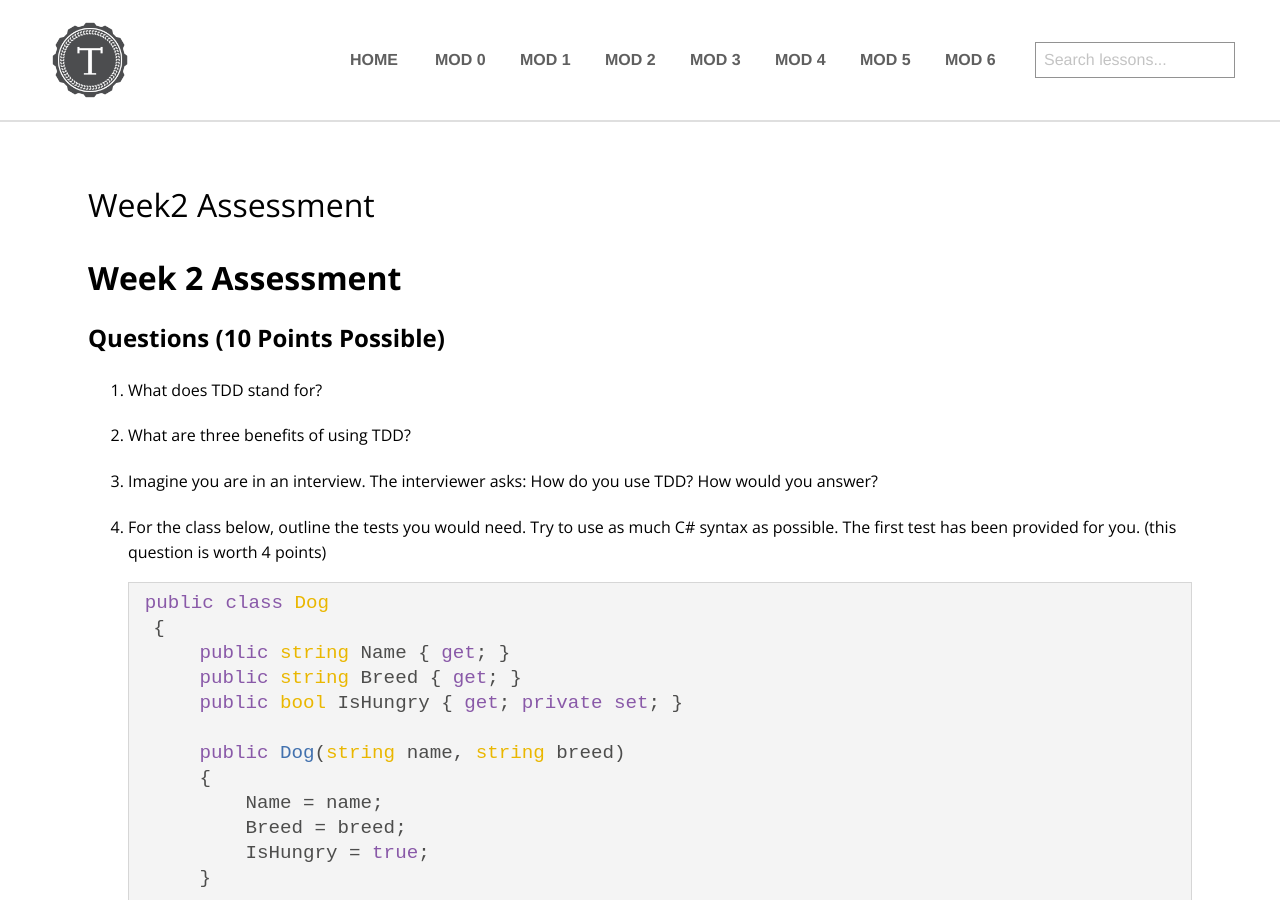
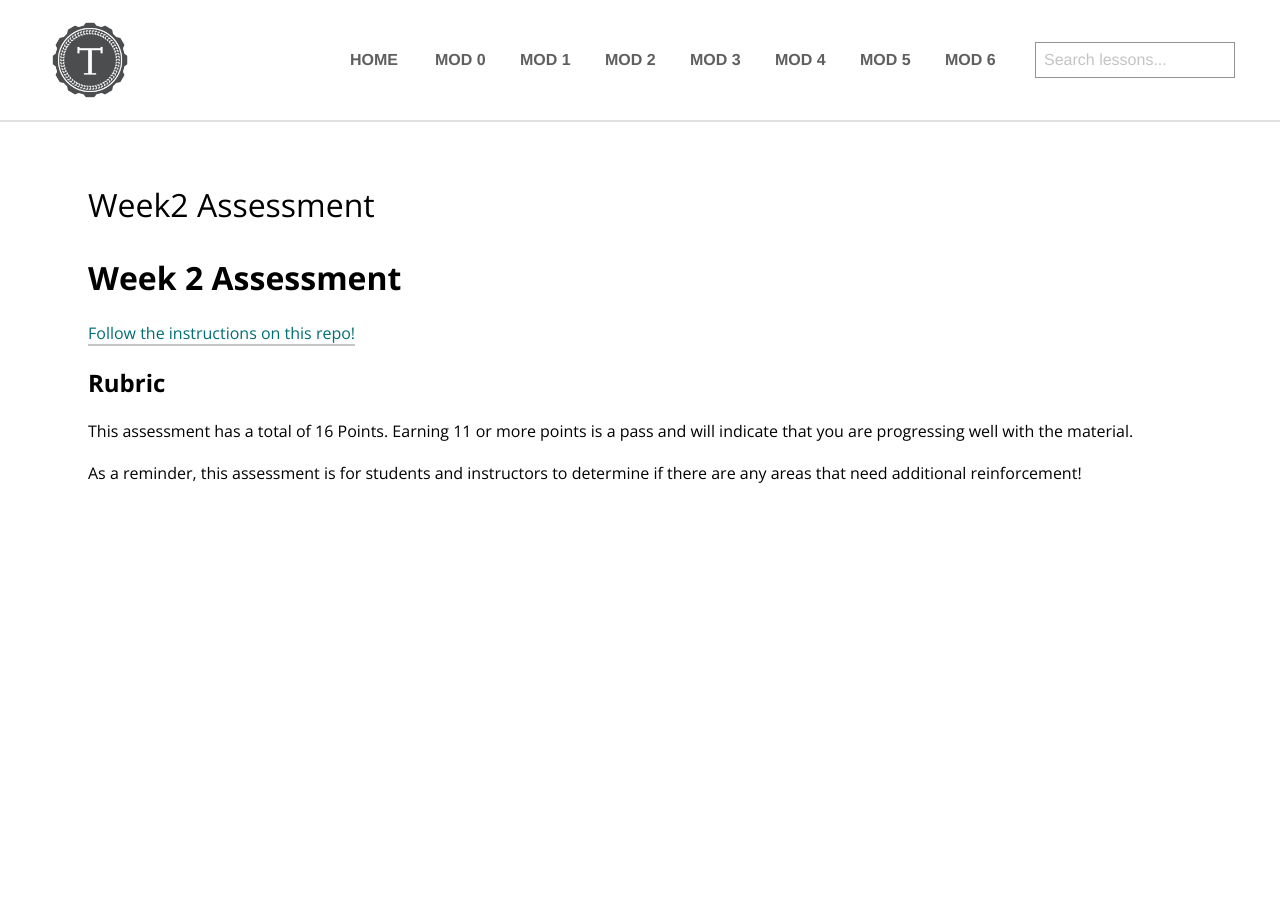
Before and after one commit to turingschool/launch-curriculum, a Jekyll site: the page built from module2/assessments/week2-2705.md, in a window 1280 px wide and 900 px high. Built offline with Jekyll 4.4.1, drawn with Linux system fonts in a browser that asks for light colours; nearby versions of some CDN libraries; comment, search, counter and statistics services are not loaded; some of the changed text lies outside the part shown; grey boxes are pictures that could not be loaded.

Commit message:
Update Assessment landing page

````diff
--- a/module2/assessments/week2-2705.md
+++ b/module2/assessments/week2-2705.md
@@ -5,64 +5,10 @@
 
 # Week 2 Assessment
 
-## Questions (10 Points Possible)
-1. What does TDD stand for?
-
-1. What are three benefits of using TDD?
-
-1. Imagine you are in an interview.  The interviewer asks: How do you use TDD? How would you answer?
-
-1. For the class below, outline the tests you would need.  Try to use as much C# syntax as possible. The first test has been provided for you. (this question is worth 4 points)
-```c#
-public class Dog
-    {
-        public string Name { get; }
-        public string Breed { get; }
-        public bool IsHungry { get; private set; }
-
-        public Dog(string name, string breed)
-        {
-            Name = name;
-            Breed = breed;
-            IsHungry = true;
-        }
-
-        public void Eat()
-        {
-            IsHungry = false;
-        }
-
-        public void Sleep()
-        {
-            IsHungry = true;
-        }
-
-        public string Speak()
-        {
-            return "Bark Bark!";
-        }
-    }
-```
-```c#
-// Add your tests here
-
-[Fact]
-public void DogHasNameAttribute()
-{
-    Dog dog = new Dog("Nile", "Golden Retriever");
-
-    Assert.Equal("Nile", dog.Name);
-}
-```
-
-1. What is a merge conflict, and when might you encounter one?
-
-1. You and a partner are working on a project together.  Your partner is working on aa-branch; you are working on bb-branch.  In as much detail as possible, describe how you both would get your work combined onto the main branch.
-
-1. Why is it good practice to have someone else approve and/or merge your PR?
-
-## Exercise
-
-![Follow the instructions on this repo!](https://github.com/turingschool-examples/Launch-Mod2-AnimalTracker)
+[Follow the instructions on this repo!](https://github.com/turingschool-examples/Launch-Mod2-AnimalTracker)
 
 ## Rubric
+
+This assessment has a total of 16 Points. Earning 11 or more points is a pass and will indicate that you are progressing well with the material.
+
+As a reminder, this assessment is for students and instructors to determine if there are any areas that need additional reinforcement!
````
